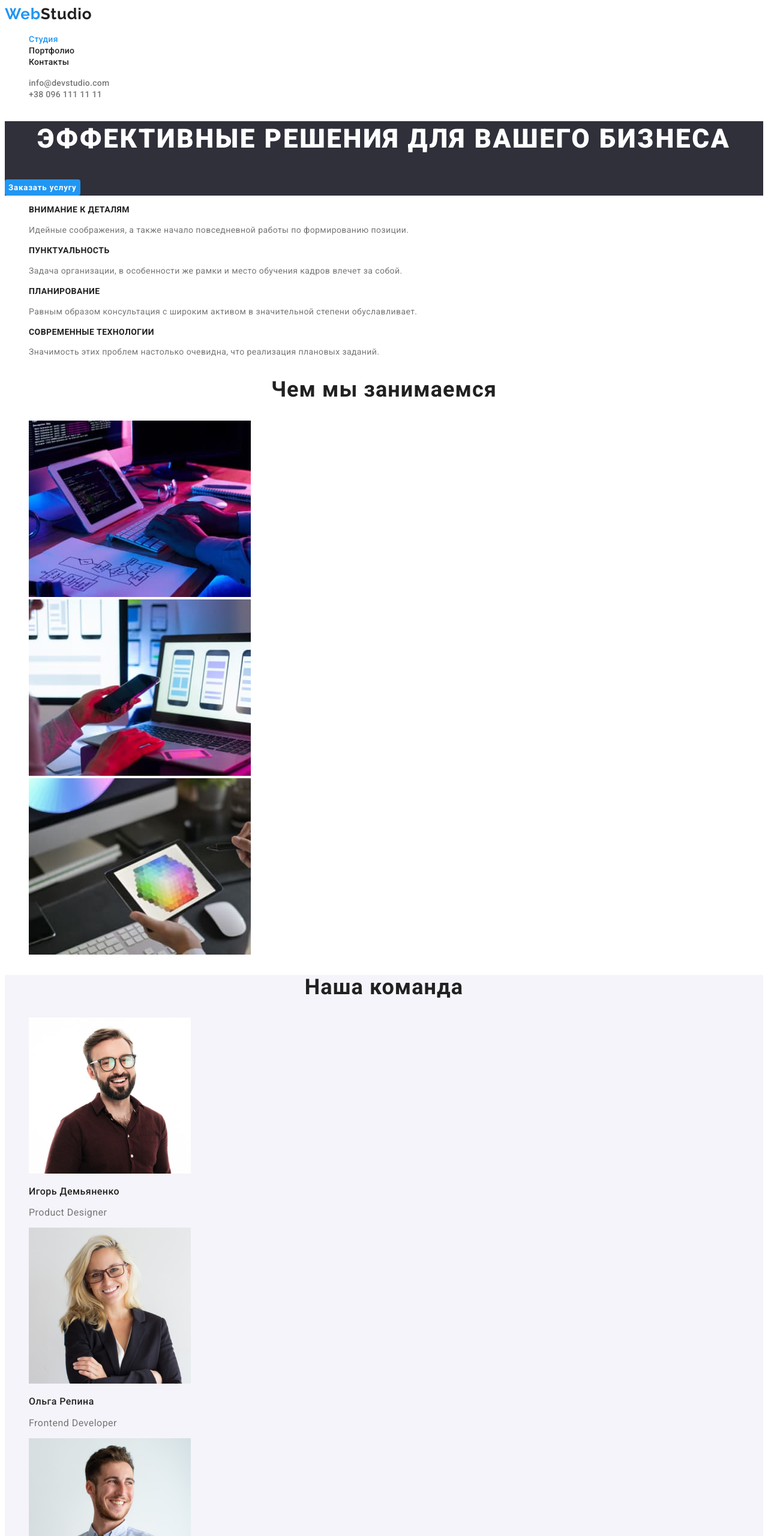
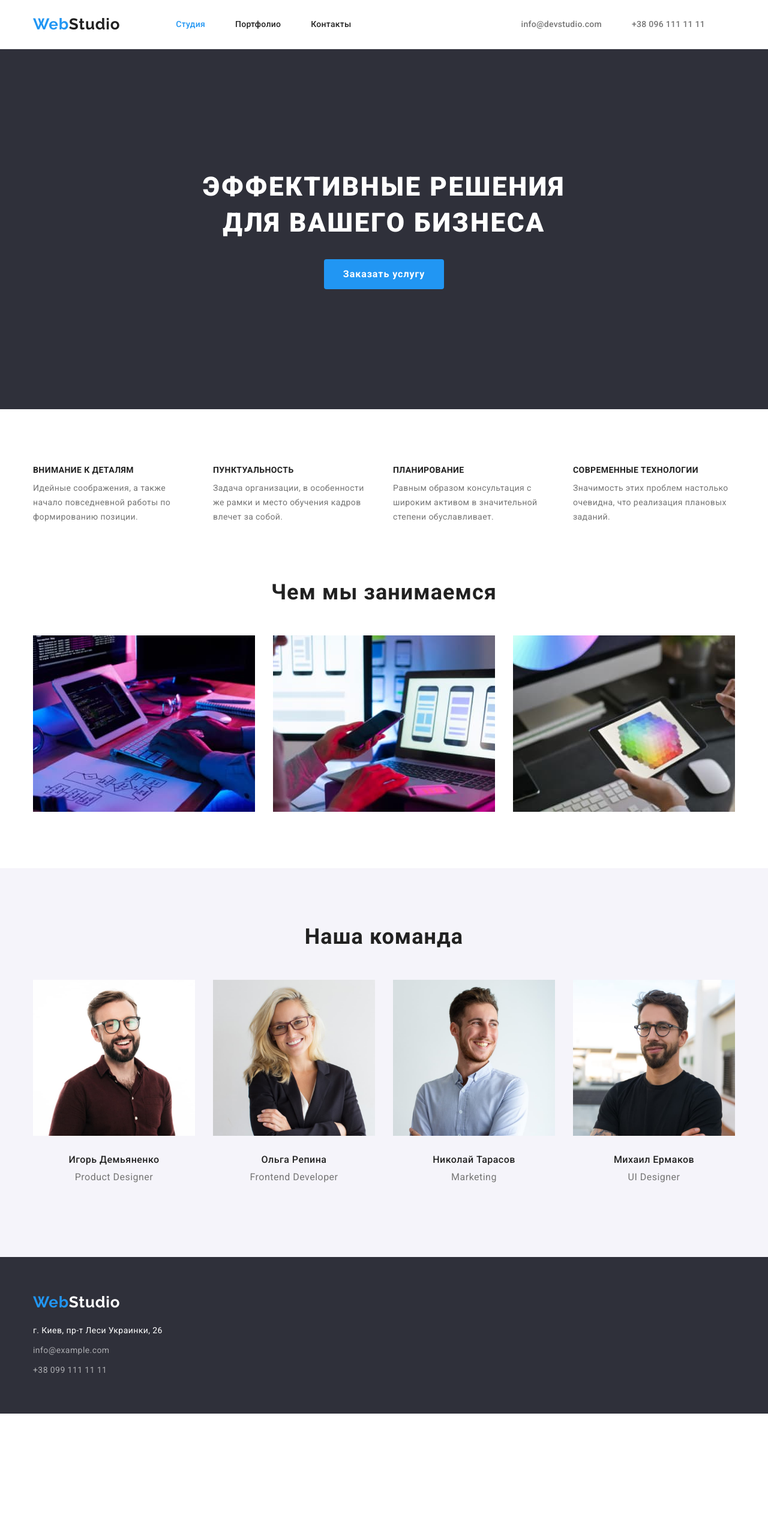
Before and after one commit to valeriya2022v/goit-markup-hw-03, a plain HTML site: page index.html in a window 1280 px wide. Shown: the top 2560 px of the page at 60% size. After the commit the page ends 2356 px from the top, so only its background shows below. Drawn offline with nearby package versions, Linux system fonts and the light colour scheme.

Commit message:
Add styles

```diff
--- a/css/styles.css
+++ b/css/styles.css
@@ -14,12 +14,29 @@
     --light-background: #FFFFFF;
     --accent-background: #F5F4FA;
     --hero-button-hover: #188CE8;
+    --header-border: #ECECEC;
+    --projects-border: #EEEEEE;
 }
 
-body {
-    font-family: var(--main-font-family);
-    color: var(--main-color);
-    background-color: var(--light-background);
+h1,
+h2,
+h3,
+h4,
+p {
+    margin-top: 0;
+    margin-bottom: 0;
+}
+
+ul, ol {
+    margin-top: 0;
+    margin-bottom: 0;
+    padding-left: 0;
+}
+
+img {
+    display: block;
+    max-width: 100%;
+    height: auto;
 }
 
 .list {
@@ -41,6 +58,28 @@ body {
     line-height: 1.19;
     letter-spacing: 0.03em;
     color: var(--main-color);
+
+    margin-right: 93px;
+}
+
+.container {
+    width: 1200px;
+    margin-left: auto;
+    margin-right: auto;
+    padding-left: 15px;
+    padding-right: 15px;
+}
+
+.section {
+   padding-top: 94px;
+   padding-bottom: 94px;
+
+}
+
+body {
+    font-family: var(--main-font-family);
+    color: var(--main-color);
+    background-color: var(--light-background);
 }
 
 /*===============/COMPONENTS================*/
@@ -63,6 +102,8 @@ body {
 
 .contacts-link {
     color:var(--secondary-color);
+
+    margin-right: 50px;
 }
 
 .nav-link:hover,
@@ -81,12 +122,45 @@ body {
     color: var(--accent-color);
 }
 
+.page-header-container {
+    display: flex;
+    align-items: center;
+}
+
+.page-header {
+    padding-top: 25px;
+    padding-bottom: 25px;
+    border-bottom: 1px solid var(--header-border);
+}
+
+.nav {
+    display: flex;
+    align-items: center;
+}
+
+.nav-list {
+    display: flex;
+}
+
+.contacts-list {
+    display: flex;
+    margin-left: auto;
+}
+
+.nav-item:not(:last-child) {
+    margin-right: 50px;
+
+}
+
 /*================/HEADER===================*/
 
 /*================HERO=====================*/
 
 .hero {
     background-color: var(--dark-background);
+    text-align: center;
+    padding-top: 200px;
+    padding-bottom: 200px;
 }
 
 .hero-title {
@@ -98,6 +172,11 @@ body {
     text-transform: uppercase;
 
     color: var(--light-color);
+
+    width: 700px;
+    margin-left: auto;
+    margin-right: auto;
+    margin-bottom: 30px;
 }
 
 .hero-button {
@@ -111,6 +190,11 @@ body {
 
     background-color: var(--accent-color);
     color: var(--light-color);
+
+    padding-left: 32px;
+    padding-right: 32px;
+    padding-top: 10px;
+    padding-bottom: 10px;
 }
 
 .hero-button:hover,
@@ -145,6 +229,7 @@ body {
     line-height: 1.14;
     letter-spacing: 0.03em;
     text-transform: uppercase;
+    margin-bottom: 10px;
 }
 
 .features-text {
@@ -153,6 +238,24 @@ body {
     letter-spacing: 0.03em;
 
     color: var(--secondary-color);
+}
+
+.features-list,
+.work-list,
+.team-list {
+    display: flex;
+    gap: 30px;
+}
+
+.features-item,
+.team-item {
+    flex-basis: calc((100% - 90px) / 4);
+}
+
+.team-card-content-wrapper {
+    text-align: center;
+    padding-top: 30px;
+    padding-bottom: 30px;
 }
 
 /*===============/FEATURES==================*/
@@ -167,6 +270,16 @@ body {
     line-height: 1.16;
     text-align: center;
     letter-spacing: 0.03em;
+
+    padding-bottom: 50px;
+}
+
+.work-item {
+    flex-basis: calc((100% - 60px) / 3);
+}
+
+.work {
+    padding-bottom: 94px;
 }
 
 .team {
@@ -178,6 +291,8 @@ body {
     font-weight: 500;
     line-height: 1.19;
     letter-spacing: 0.03em;
+
+    margin-bottom: 10px;
 }
 
 .team-position {
@@ -193,6 +308,8 @@ body {
 
 .page-footer {
     background-color: var(--dark-background);
+    padding-top: 60px;
+    padding-bottom: 60px;
 }
 
 .studio {
@@ -201,6 +318,10 @@ body {
 
 .address {
     font-style: normal;
+}
+
+.address-item:not(:last-child) {
+    margin-bottom: 9px;
 }
 
 .address-link {
@@ -214,10 +335,23 @@ body {
 .footer-contacts-link {
     color: var(--footer-contacts);
 }
+
+.footer-logo {
+    margin-bottom: 20px;
+    display: inline-block;
+}
 /*===============/FOOTER=====================*/
 
 
 /*===============PORTFOLIO===================*/
+
+.filter-list,
+.projects-list {
+    display: flex;
+    justify-content: center;
+    flex-wrap: wrap;
+    gap: 30px;
+}
 
 .filter-button {
     font-family: inherit;
@@ -229,6 +363,11 @@ body {
     border: none;
 
     background-color: var(--accent-background);
+
+    padding-left: 22px;
+    padding-right: 22px;
+    padding-top: 6px;
+    padding-bottom: 6px;
 }
 
 .filter-button:hover,
@@ -237,11 +376,24 @@ body {
     color: var(--light-color);
 }
 
+.filter-item:not(:last-child) {
+    margin-right: 8px;
+    margin-bottom: 34px;
+}
+
+.projects-item {
+    flex-basis: calc((100% - 60px) / 3);
+
+}
+
+
 .projects-name {
     font-weight: 700;
     font-size: 18px;
     line-height: 2;
     letter-spacing: 0.06em;
+
+    margin-bottom: 4px;
 }
 
 .projects-type {
@@ -251,4 +403,11 @@ body {
     color: var(--secondary-color);
 }
 
+.projects-card-content-wrapper {
+    padding-top: 20px;
+    padding-bottom: 20px;
+    border: 1px solid var(--projects-border);
+
+}
+
 /*===============/PORTFOLIO===================*/
--- a/index.html
+++ b/index.html
@@ -9,11 +9,13 @@
     <link rel="preconnect" href="https://fonts.gstatic.com" crossorigin>
     <link href="https://fonts.googleapis.com/css2?family=Raleway:wght@700&family=Roboto:wght@400;500;700;900&display=swap"
         rel="stylesheet">
+    <link rel="stylesheet" href="https://cdn.jsdelivr.net/npm/modern-normalize@1.1.0/modern-normalize.min.css">
     <link rel="stylesheet" href="./css/styles.css">
 </head>
 <body>
     <header class="page-header">
-        <nav>
+        <div class="container page-header-container">
+        <nav class="nav">
             <a href="./index.html" lang="en" class="link logo"><span class="current">Web</span>Studio</a>
             <ul class="list nav-list">
                 <li class="nav-item"><a href="./index.html" class="link nav-link current">Студия</a></li>
@@ -25,13 +27,16 @@
             <li><a href="mailto:info@devstudio.com" class="link contacts-link">info@devstudio.com</a></li>
             <li><a href="tel:+380961111111" class="link contacts-link">+38 096 111 11 11</a></li>
         </ul>
+        </div>
     </header>
     <main>
         <section class="hero">
+            <div class="container">
             <h1 class="hero-title">Эффективные решения для вашего бизнеса</h1>
             <button type="button" class="button hero-button">Заказать услугу</button>
         </section>
-        <section class="features">
+        <section class="features section">
+            <div class="container">
             <h2 class="visually-hidden">Наши преимущества</h2>
             <ul class="list features-list">
                 <li class="features-item">
@@ -51,43 +56,57 @@
                     <p class="features-text">Значимость этих проблем настолько очевидна, что реализация плановых заданий.</p>
                 </li>
             </ul>
+            </div>
         </section>
         <section class="work">
+            <div class="container">
             <h2 class="work-title">Чем мы занимаемся</h2>
             <ul class="list work-list">
                 <li class="work-item"><img src="./images/what-we-do/writing-code.jpg" alt="Программирование" width="370" height="294"></li>
                 <li class="work-item"><img src="./images/what-we-do/design.jpg" alt="Разработка сайтов" width="370" height="294"></li>
                 <li class="work-item"><img src="./images/what-we-do/colors.jpg" alt="Дизайн" width="370" height="294"></li>
             </ul>
+            </div>
         </section>
-        <section class="team">
+        <section class="team section">
+            <div class="container">
             <h2 class="team-title">Наша команда</h2>
             <ul class="list team-list">
                 <li class="team-item">
                     <img src="./images/our-team/product-designer.jpg" alt="Product Designer" width="270" height="260">
+                    <div class="team-card-content-wrapper">
                     <h3 class="team-member">Игорь Демьяненко</h3>
                     <p lang="en" class="team-position">Product Designer</p>
+                    </div>
                 </li>
                 <li class="team-item">
                     <img src="./images/our-team/frontend-developer.jpg" alt="Frontend Developer" width="270" height="260">
+                    <div class="team-card-content-wrapper">
                     <h3 class="team-member">Ольга Репина</h3>
                     <p lang="en" class="team-position">Frontend Developer</p>
+                    </div>
                 </li>
                 <li class="team-item">
                     <img src="./images/our-team/marketing.jpg" alt="Marketing" width="270" height="260">
+                    <div class="team-card-content-wrapper">
                     <h3 class="team-member">Николай Тарасов</h3>
                     <p lang="en" class="team-position">Marketing</p>
+                    </div>
                 </li>
                 <li class="team-item">
                     <img src="./images/our-team/ui-designer.jpg" alt="UI Designer" width="270" height="260">
+                    <div class="team-card-content-wrapper">
                     <h3 class="team-member">Михаил Ермаков</h3>
                     <p lang="en" class="team-position">UI Designer</p>
+                    </div>
                 </li>
             </ul>
+            </div>
         </section>
     </main>
     <footer class="page-footer">
-        <a href="./index.html" lang="en" class="link logo"><span class="current">Web</span><span class="studio">Studio</span></a>
+        <div class="container">
+        <a href="./index.html" lang="en" class="link logo footer-logo"><span class="current">Web</span><span class="studio">Studio</span></a>
         <address class="address">
             <ul class="list address-list">
                 <li class="address-item"><a href="https://goo.gl/maps/y6KrP9Lz9JyF5ozc9" target="_blank" rel="noopener noreferrer" class="link address-link">г. Киев, пр-т Леси Украинки, 26</a></li>
@@ -95,6 +114,7 @@
                 <li class="address-item"><a href="tel:+380991111111" class="link address-link footer-contacts-link">+38 099 111 11 11</a></li>
             </ul>
         </address>
+        </div>
     </footer>
 </body>
 </html>
```
Also changed, not shown: portfolio.html (+30 -8 lines).
